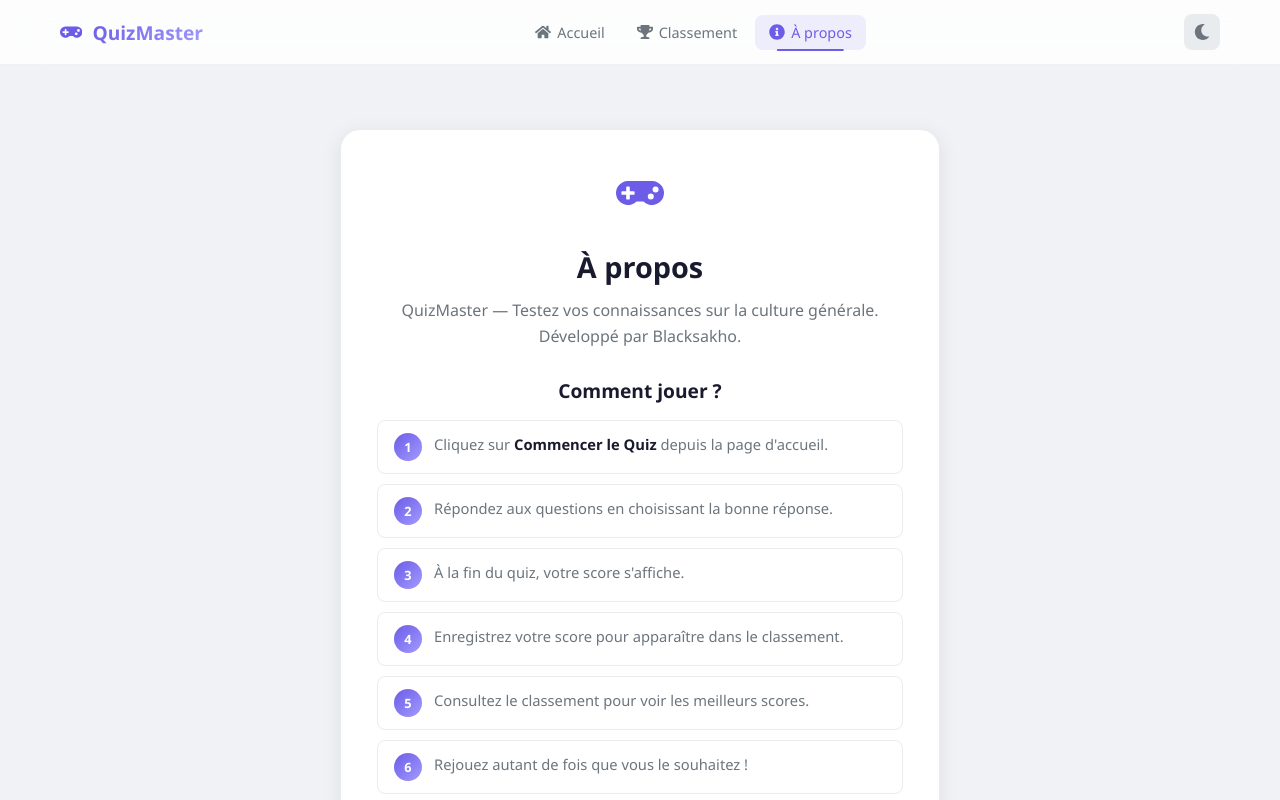
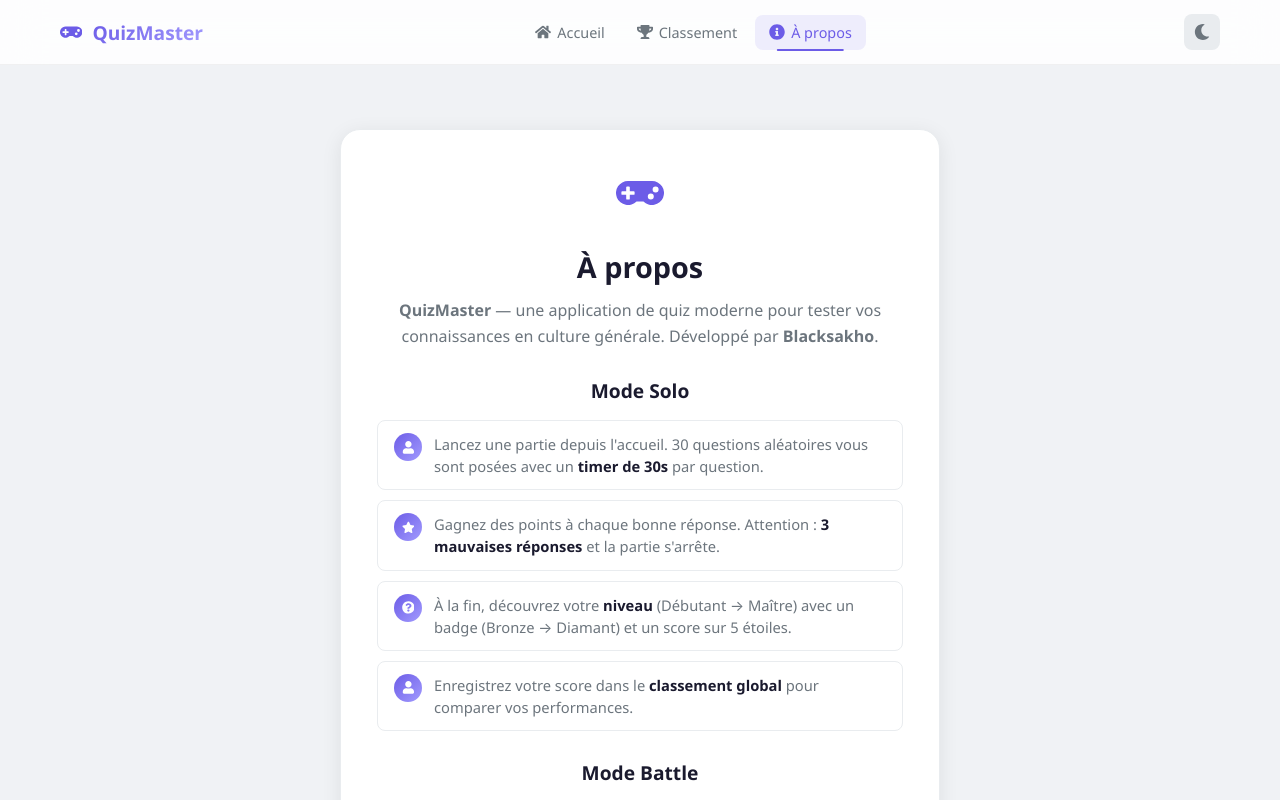
Before and after one commit to BlackSakho/quiz-app, a React (Create React App) app: page / in a window 1280 px wide. Both pictures are taken after a click on the button "À propos". Shown: the top 800 px of the page. Built offline with nearby package versions, Linux system fonts and the light colour scheme; no server answers; the database is empty.

Commit message:
Maj about

```diff
--- a/src/components/About.jsx
+++ b/src/components/About.jsx
@@ -1,5 +1,5 @@
 import React from "react";
-import { FaGamepad } from "react-icons/fa";
+import { FaGamepad, FaUser, FaUsers, FaStar, FaQuestionCircle } from "react-icons/fa";
 
 const About = () => (
   <div className="about-container">
@@ -9,51 +9,109 @@ const About = () => (
       </div>
       <h1>À propos</h1>
       <p>
-        QuizMaster — Testez vos connaissances sur la culture générale.
-        <br />
-        Développé par Blacksakho.
+        <strong>QuizMaster</strong> — une application de quiz moderne pour
+        tester vos connaissances en culture générale. Développé par{" "}
+        <strong>Blacksakho</strong>.
       </p>
 
       <div className="about-section">
-        <h2>Comment jouer ?</h2>
+        <h2>Mode Solo</h2>
         <div className="about-steps">
           <div className="about-step">
-            <span className="about-step-number">1</span>
+            <span className="about-step-number">
+              <FaUser />
+            </span>
             <span className="about-step-text">
-              Cliquez sur <strong>Commencer le Quiz</strong> depuis la page d'accueil.
+              Lancez une partie depuis l'accueil. 30 questions aléatoires vous
+            sont posées avec un <strong>timer de 30s</strong> par question.
             </span>
           </div>
           <div className="about-step">
-            <span className="about-step-number">2</span>
+            <span className="about-step-number">
+              <FaStar />
+            </span>
             <span className="about-step-text">
-              Répondez aux questions en choisissant la bonne réponse.
+              Gagnez des points à chaque bonne réponse. Attention :{" "}
+              <strong>3 mauvaises réponses</strong> et la partie s'arrête.
             </span>
           </div>
           <div className="about-step">
-            <span className="about-step-number">3</span>
+            <span className="about-step-number">
+              <FaQuestionCircle />
+            </span>
             <span className="about-step-text">
-              À la fin du quiz, votre score s'affiche.
+              À la fin, découvrez votre <strong>niveau</strong> (Débutant →
+              Maître) avec un badge (Bronze → Diamant) et un score sur 5
+              étoiles.
             </span>
           </div>
           <div className="about-step">
-            <span className="about-step-number">4</span>
+            <span className="about-step-number">
+              <FaUser />
+            </span>
             <span className="about-step-text">
-              Enregistrez votre score pour apparaître dans le classement.
+              Enregistrez votre score dans le <strong>classement global</strong>{" "}
+              pour comparer vos performances.
+            </span>
+          </div>
+        </div>
+      </div>
+
+      <div className="about-section">
+        <h2>Mode Battle</h2>
+        <div className="about-steps">
+          <div className="about-step">
+            <span className="about-step-number">
+              <FaUsers />
+            </span>
+            <span className="about-step-text">
+              Affrontez un adversaire en <strong>temps réel</strong> : créez ou
+              rejoignez une partie avec un code.
             </span>
           </div>
           <div className="about-step">
-            <span className="about-step-number">5</span>
+            <span className="about-step-number">
+              <FaQuestionCircle />
+            </span>
             <span className="about-step-text">
-              Consultez le classement pour voir les meilleurs scores.
+              Choisissez le <strong>nombre de questions</strong> (5 à 100). Les
+              deux joueurs voient les mêmes questions en simultané.
             </span>
           </div>
           <div className="about-step">
-            <span className="about-step-number">6</span>
+            <span className="about-step-number">
+              <FaStar />
+            </span>
             <span className="about-step-text">
-              Rejouez autant de fois que vous le souhaitez !
+              <strong>Bonne réponse</strong> → la question suivante arrive
+              immédiatement. <strong>Mauvaise réponse</strong> → on attend la
+              réponse de l'adversaire.
+            </span>
+          </div>
+          <div className="about-step">
+            <span className="about-step-number">
+              <FaGamepad />
+            </span>
+            <span className="about-step-text">
+              Le <strong>timer de 30s</strong> est synchronisé entre les deux
+              joueurs. En cas de timeout, la question est automatiquement
+              passée.
             </span>
           </div>
         </div>
+      </div>
+
+      <div className="about-section" style={{ marginTop: 0 }}>
+        <p
+          style={{
+            textAlign: "center",
+            color: "var(--text-muted)",
+            fontSize: "0.85rem",
+            marginTop: "16px",
+          }}
+        >
+          QuizMaster v1.0 &mdash; React 19 + Supabase
+        </p>
       </div>
     </div>
   </div>
```
